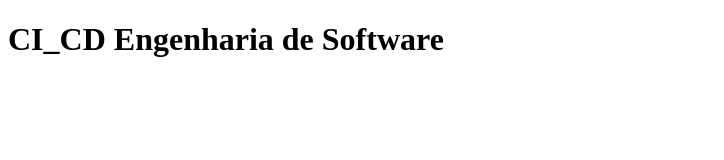
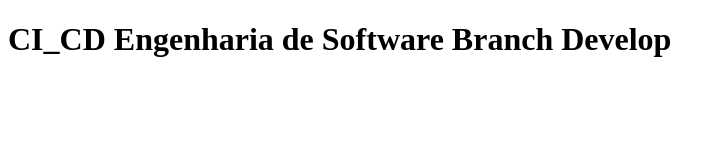
Before and after one commit to mdhenriques/CI_CD, a plain HTML site: page index.html in a window 1280 px wide. Shown: the whole page, without its empty margins (0-724 px from the left). Drawn offline with Linux system fonts and the light colour scheme.

Commit message:
alterando index.html na branch develop

```diff
--- a/index.html
+++ b/index.html
@@ -6,6 +6,6 @@
     <title>Document</title>
 </head>
 <body>
-    <h1>CI_CD Engenharia de Software</h1>
+    <h1>CI_CD Engenharia de Software Branch Develop</h1>
 </body>
 </html>
```
